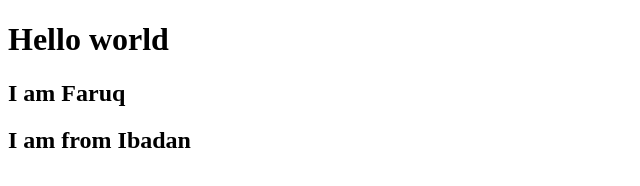
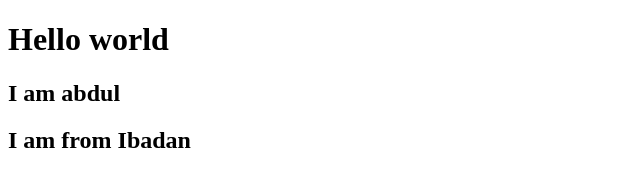
Before and after one commit to Faruq-Hameed/Abdul-Repo, a plain HTML site: page FolderA/index.html in a window 1280 px wide. Shown: the full height of the page, 0-640 px from the left. Drawn offline with Linux system fonts and the light colour scheme.

Commit message:
updated index.html

```diff
--- a/FolderA/index.html
+++ b/FolderA/index.html
@@ -7,7 +7,7 @@
 </head>
 <body>
     <h1>Hello world</h1>
-    <h2>I am Faruq</h2>
+    <h2>I am abdul</h2>
     <h2>I am from Ibadan</h2>
 </body>
 </html>
```
